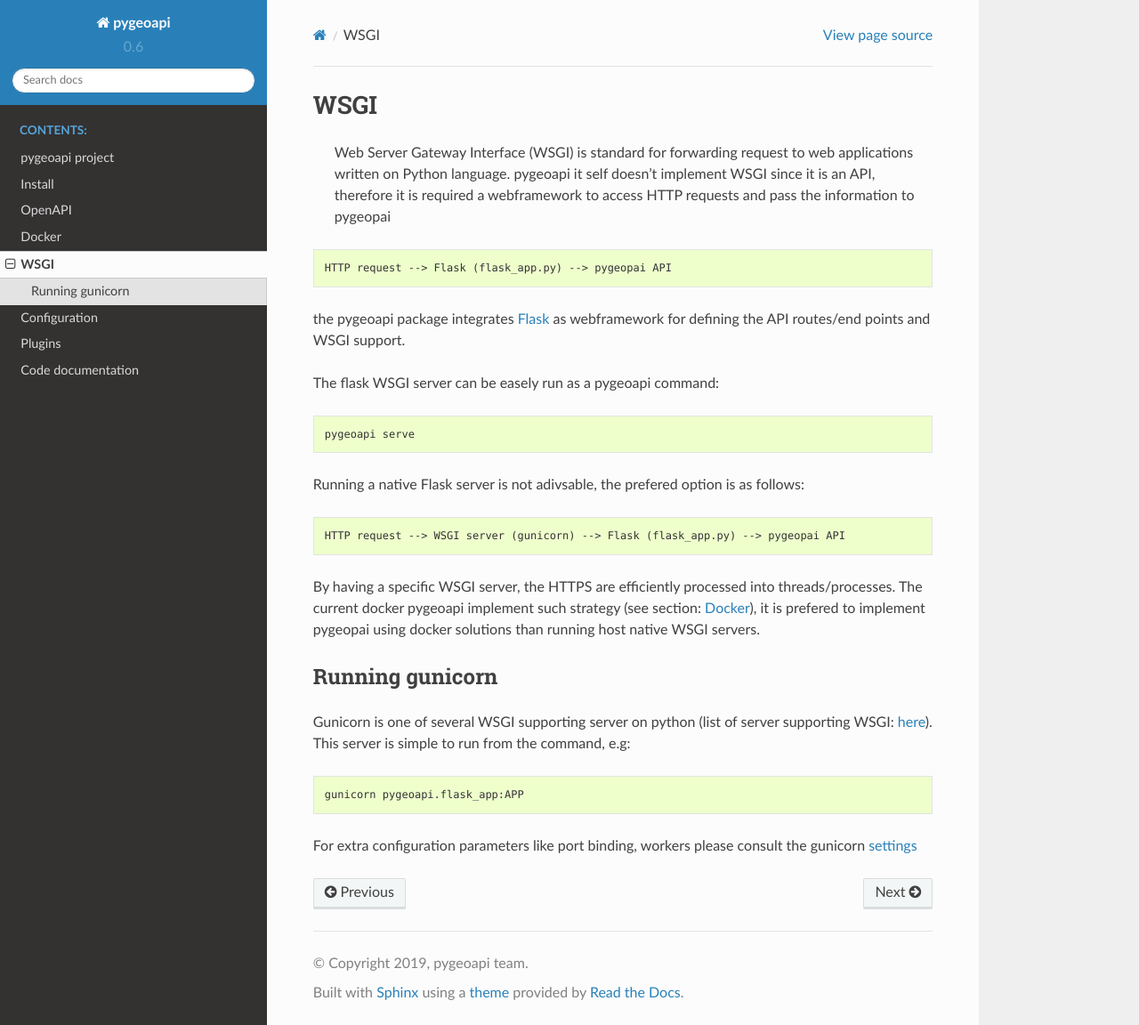
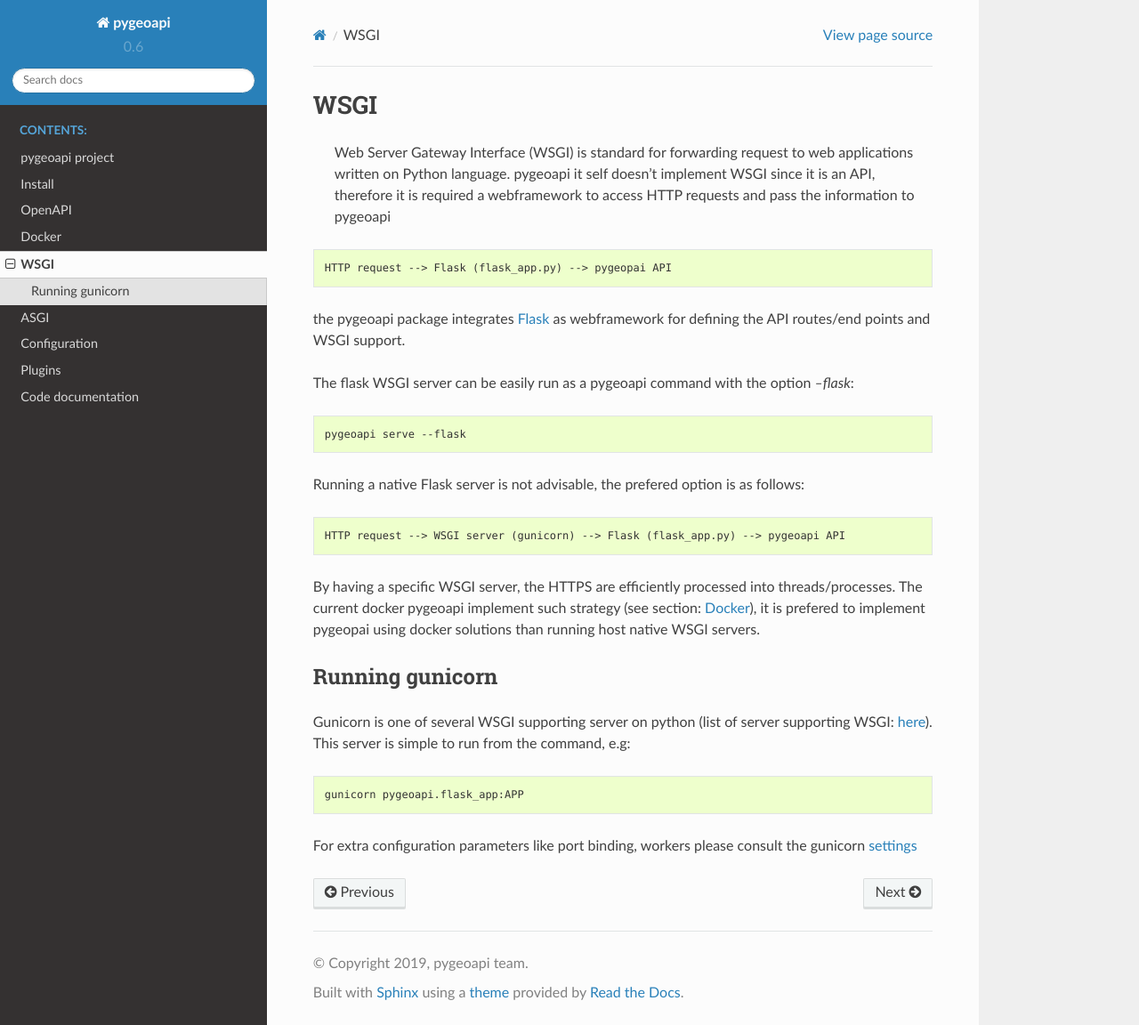
Before and after one commit to geopython/pygeoapi, a Sphinx documentation site: the page built from docs/source/wsgi.rst, in a window 1280 px wide and 1152 px high. Shown: the whole window at 89% size. Built offline with Sphinx 7.4.7 and the Read the Docs theme 2.0.0, drawn with Linux system fonts in a browser that asks for light colours.

Commit message:
Add docs for starlette

```diff
--- a/docs/source/index.rst
+++ b/docs/source/index.rst
@@ -17,6 +17,7 @@
    openapi
    docker
    wsgi
+   asgi
    configuration
    plugins
    code
--- a/docs/source/install.rst
+++ b/docs/source/install.rst
@@ -46,7 +46,7 @@
 	export PYGEOAPI_OPENAPI=/path/to/openapi.yml
 
 	#Run pygeoapi
-	pygeoapi serve
+	pygeoapi serve --flask
 
 
 If the default configuration was used then we should have pygeoapi running on
--- a/docs/source/wsgi.rst
+++ b/docs/source/wsgi.rst
@@ -5,7 +5,7 @@
 
  Web Server Gateway Interface (WSGI) is  standard for forwarding request to web applications written on Python language. pygeoapi it self
  doesn't implement WSGI since it is an API,
- therefore it is required a webframework to access HTTP requests and pass the information to pygeopai
+ therefore it is required a webframework to access HTTP requests and pass the information to pygeoapi
 
 .. code-block:: console
 
@@ -14,17 +14,17 @@
 
 the pygeoapi package integrates `Flask <https://flask.palletsprojects.com/en/1.1.x/>`_ as webframework for defining the API routes/end points and WSGI support.
 
-The flask WSGI server can be easely run as a pygeoapi command:
+The flask WSGI server can be easily run as a pygeoapi command with the option `--flask`:
 
 .. code-block:: console
 
-   pygeoapi serve
+   pygeoapi serve --flask
 
-Running a native Flask server is not adivsable, the prefered option is as follows:
+Running a native Flask server is not advisable, the prefered option is as follows:
 
 .. code-block:: console
 
-   HTTP request --> WSGI server (gunicorn) --> Flask (flask_app.py) --> pygeopai API
+   HTTP request --> WSGI server (gunicorn) --> Flask (flask_app.py) --> pygeoapi API
 
 By having a specific WSGI server, the HTTPS are efficiently processed into threads/processes. The current docker pygeoapi
 implement such strategy (see section: :ref:`docker`), it is prefered to implement pygeopai using docker solutions than running host native WSGI servers.
```
Also changed, not shown: other parts of docs/source/install.rst (+1 -1 lines), docs/source/asgi.rst (added, +42 -0 lines), README.md (line endings or trailing spaces).
